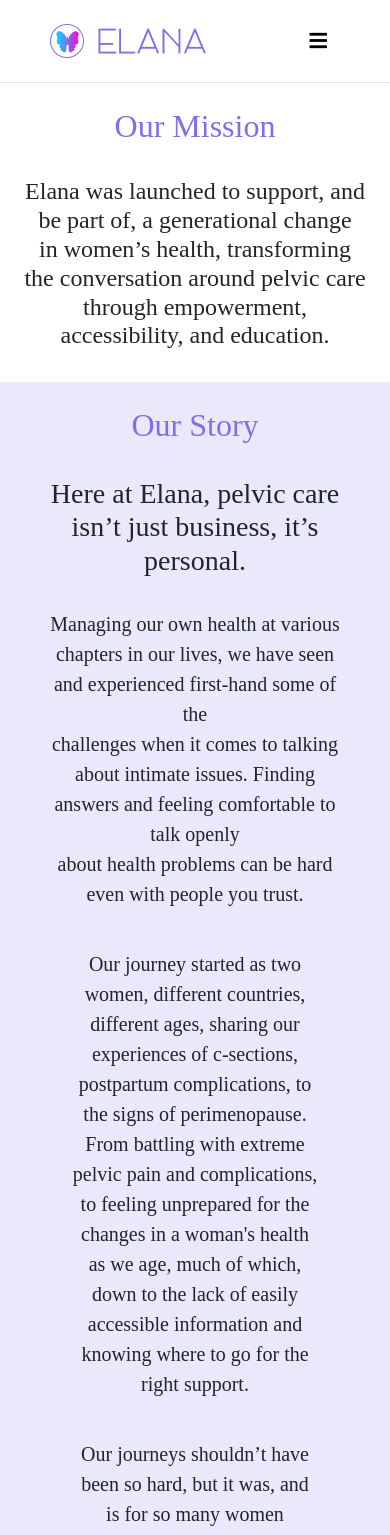
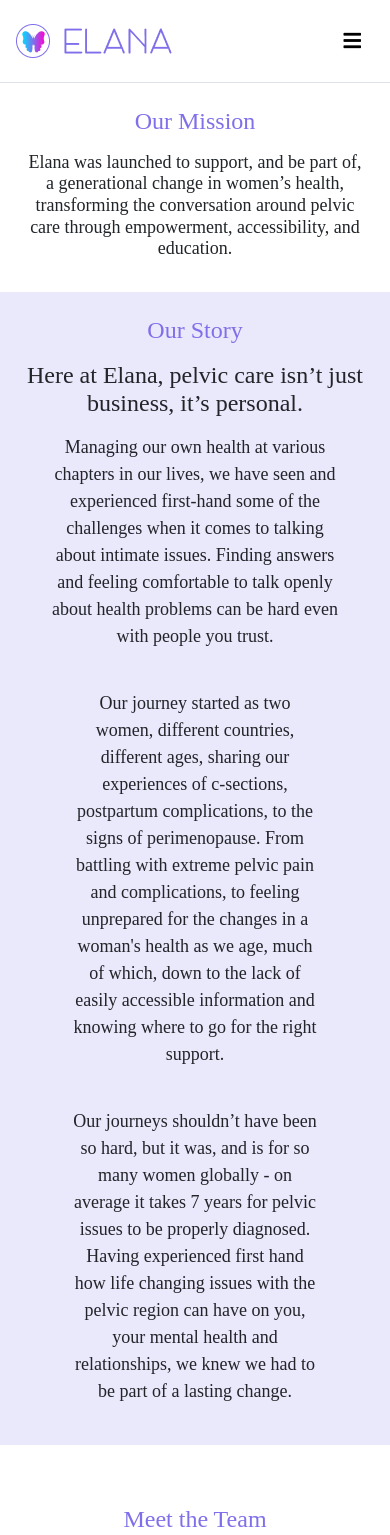
Before and after one commit to MVP-Marketplace/elana-new, a React (Create React App) app in the folder frontend/: page /about in a window 390 px wide. Shown: the top 1535 px of the page. Built offline with nearby package versions, Linux system fonts and the light colour scheme; a web font is replaced by a local one.

Commit message:
made changes to listing and browser page to align left, and fixed navbar responsive spacing

```diff
--- a/frontend/src/about.css
+++ b/frontend/src/about.css
@@ -10,6 +10,23 @@
 .about-banner-3 {
     background-color: #FFFFFF;
     margin: 60px 50px 75px 50px;
+}
+
+.about-banner-1-h1 {
+    padding-bottom: 1.5rem;
+}
+.about-banner-2-h3 {
+    padding-top: 1.5rem;
+    padding-bottom: 1.5rem;
+}
+@media (max-width: 768px) {
+    .about-banner-1-h1 {
+        padding-bottom: 0.5rem;
+    }
+    .about-banner-2-h3 {
+        padding-top: 0.5rem;
+        padding-bottom: 0.5rem;
+    }
 }
 
 /* Text Styling */
--- a/frontend/src/components/Navbar.jsx
+++ b/frontend/src/components/Navbar.jsx
@@ -34,7 +34,7 @@
 
 
   return (
-    <MDBNavbar expand="lg" className="d-flex navWrapper py-4 border-bottom">
+    <MDBNavbar expand="lg" className="d-flex navWrapper border-bottom">
       {/* <MDBContainer fluid> */}
 
         <Link to="/">
--- a/frontend/src/homepage.css
+++ b/frontend/src/homepage.css
@@ -183,6 +183,9 @@
 .fs-24-18 {
     font-size: 24px !important;
 }
+.fs-20-18 {
+    font-size: 20px !important;
+}
 @media(max-width: 768px){
     .fs-58-32 {
         font-size: 32px !important;
@@ -194,6 +197,9 @@
         font-size: 24px !important;
     }
     .fs-24-18 {
+        font-size: 18px !important;
+    }
+    .fs-20-18 {
         font-size: 18px !important;
     }
 }
--- a/frontend/src/index.css
+++ b/frontend/src/index.css
@@ -174,12 +174,14 @@
   align-items: center;
 }
 .navWrapper {
-  padding: 10px;
+  padding-top: 1.5rem;
+  padding-bottom: 1.5rem;
 
   }
 @media (max-width: 600px) {
   .navWrapper {
-  padding: 50px;
+  padding-left: 1rem;
+  padding-right: 1rem;
   }
   .fix{
     display: block;
@@ -934,11 +936,12 @@
 
 .titlepractitioner {
   font-family: 'Abhaya Libre', serif;
+  font-size: 40px;
 }
 
 .textpractitioner {
   font-family: 'Karla', sans-serif;
-  font-size: 16px;
+  font-size: 24px;
 }
 @media(max-width: 568px){
   .conta-responsive-browser{
@@ -950,6 +953,11 @@
   }
   .titlepractitioner {
    font-size: 24px;
+  }
+  .textpractitioner {
+    font-size: 18px;
+    padding-left: 1.5rem;
+    padding-right: 1.5rem;
   }
   .purpleboxes{
     width: 350px;
--- a/frontend/src/pages/FindingAPractitioner/ChoosingACategory.jsx
+++ b/frontend/src/pages/FindingAPractitioner/ChoosingACategory.jsx
@@ -2,6 +2,7 @@
 import { Link } from "react-router-dom";
 import { MDBCol, MDBRow } from 'mdb-react-ui-kit';
 import '../../index.css'
+import '../../homepage.css'
 import Categories from "../../img/Categories.png";
 import image1 from "../../img/image1.png";
 import image2 from "../../img/image2.png";
@@ -23,7 +24,7 @@
        <br/>
         <div className="text-center row">
             <h2 className="titlepractitioner col-sm-12 text-center">Browse Pelvic Health</h2>
-            <p className="textpractitioner col-sm-12">Choose a category from below that best matches your current symptoms and needs. <br />
+            <p className="textpractitioner col-sm-12">Choose a category from below that best matches your current symptoms and needs. <br className="mobile-view-hidden"/>
                 This will assist you in finding a provider who can help you.  </p>
         </div>
 
--- a/frontend/src/pages/HomePage/About.jsx
+++ b/frontend/src/pages/HomePage/About.jsx
@@ -8,26 +8,27 @@
 import Hannah from "../../img/hannah-lawrence.png"
 import Becky from "../../img/becky-graves.png"
 import "../../about.css"
+import "../../homepage.css"
 
 export const About = () => {
   return (
     <div>
 
         <div className="about-banner-1 p-4">
-          <h1 className="text-center text-al fs-48-32 brand-purple pb-4">Our Mission</h1>
-          <h3 className="text-center text-al fs-40-24">Elana was launched to support, and be part of, a generational change<br/>in women’s health, transforming the conversation around pelvic care<br/>through empowerment, accessibility, and education.</h3>
+          <h1 className="text-center text-al fs-40-24 brand-purple about-banner-1-h1">Our Mission</h1>
+          <h3 className="text-center text-al fs-24-18">Elana was launched to support, and be part of, a generational change<br className="mobile-view-hidden"/>{" "}in women’s health, transforming the conversation around pelvic care<br className="mobile-view-hidden"/>{" "}through empowerment, accessibility, and education.</h3>
         </div>
 
         <div className="about-banner-2 p-4">
-          <h1 className="text-center text-al fs-48-32 brand-purple">Our Story</h1>
-          <h3 className="text-center text-al fs-32-28 py-4">Here at Elana, pelvic care isn’t just business, it’s personal.​​</h3>
-          <p className="text-center text-al fs-24-20 px-4 fs-light-1">Managing our own health at various chapters in our lives, we have seen and experienced first-hand some of the<br/>challenges when it comes to talking about intimate issues. Finding answers and feeling comfortable to talk openly<br/>about health problems can be hard even with people you trust. </p>
-          <p className="text-center text-al fs-24-20 px-5 py-4 fs-light-1">Our journey started as two women, different countries, different ages, sharing our experiences of c-sections,<br/>postpartum complications, to the signs of perimenopause. From battling with extreme pelvic pain and complications,<br/>to feeling unprepared for the changes in a woman's health as we age, much of which, down to the lack of easily<br/>accessible information and knowing where to go for the right support. </p>
-          <p className="text-center text-al fs-24-20 px-5 fs-light-1">Our journeys shouldn’t have been so hard,  but it was, and is for so many women globally - on average it takes 7 years<br/>for pelvic issues to be properly diagnosed. Having experienced first hand how life changing issues with the pelvic region<br/>can have on you, your mental health and relationships, we knew we had to be part of a lasting change.</p>
+          <h1 className="text-center text-al fs-40-24 brand-purple">Our Story</h1>
+          <h3 className="text-center text-al fs-32-24 about-banner-2-h3">Here at Elana, pelvic care isn’t just business, it’s personal.​​</h3>
+          <p className="text-center text-al fs-24-18 px-4 fs-light-1">Managing our own health at various chapters in our lives, we have seen and experienced first-hand some of the<br className="mobile-view-hidden"/>{" "}challenges when it comes to talking about intimate issues. Finding answers and feeling comfortable to talk openly<br className="mobile-view-hidden"/>{" "}about health problems can be hard even with people you trust. </p>
+          <p className="text-center text-al fs-24-18 px-5 py-4 fs-light-1">Our journey started as two women, different countries, different ages, sharing our experiences of c-sections,<br className="mobile-view-hidden"/>{" "}postpartum complications, to the signs of perimenopause. From battling with extreme pelvic pain and complications,<br className="mobile-view-hidden"/>{" "}to feeling unprepared for the changes in a woman's health as we age, much of which, down to the lack of easily<br className="mobile-view-hidden"/>{" "}accessible information and knowing where to go for the right support. </p>
+          <p className="text-center text-al fs-24-18 px-5 fs-light-1">Our journeys shouldn’t have been so hard,  but it was, and is for so many women globally - on average it takes 7 years<br className="mobile-view-hidden"/>{" "}for pelvic issues to be properly diagnosed. Having experienced first hand how life changing issues with the pelvic region<br className="mobile-view-hidden"/>{" "}can have on you, your mental health and relationships, we knew we had to be part of a lasting change.</p>
         </div>
 
         <div className="about-banner-3">
-          <h1 className="text-center text-al fs-48-32 brand-purple mb-4">Meet the Team</h1>
+          <h1 className="text-center text-al fs-40-24 brand-purple mb-4">Meet the Team</h1>
           <MDBRow>
             <MDBCol className="mb-4" sm="6" md="3">
               <div className="about-img-1">
@@ -35,8 +36,8 @@
                   <img className="border curve-18" src={Helen} alt="Helen Grimshaw" />
                 </div>
                 <div>
-                  <h4 className="text-center text-al fs-24-16 mt-4">Helen Grimshaw</h4>
-                  <h5 className="text-center text-al fs-24-16">Co-founder</h5>
+                  <h4 className="text-center text-al fs-24-18 mt-4">Helen Grimshaw</h4>
+                  <h5 className="text-center text-al fs-24-18">Co-founder</h5>
                 </div>
               </div>
             </MDBCol>
@@ -46,8 +47,8 @@
                   <img className="border curve-18" src={Kerstin} alt="Kerstin Recker" />
                 </div>
                 <div>
-                  <h4 className="text-center text-al fs-24-16 mt-4">Kerstin Recker</h4>
-                  <h5 className="text-center text-al fs-24-16">Advisor, Co-founder</h5>
+                  <h4 className="text-center text-al fs-24-18 mt-4">Kerstin Recker</h4>
+                  <h5 className="text-center text-al fs-24-18">Advisor, Co-founder</h5>
                 </div>
               </div>
             </MDBCol>
@@ -57,8 +58,8 @@
                   <img className="border curve-18" src={Hannah} alt="Hannah Lawrence" />
                 </div>
                 <div>
-                  <h4 className="text-center text-al fs-24-16 mt-4">Hannah Lawrence</h4>
-                  <h5 className="text-center text-al fs-24-16">Marketing</h5>
+                  <h4 className="text-center text-al fs-24-18 mt-4">Hannah Lawrence</h4>
+                  <h5 className="text-center text-al fs-24-18">Marketing</h5>
                 </div>
               </div>
             </MDBCol>
@@ -68,8 +69,8 @@
                   <img className="border curve-18" src={Becky} alt="Becky Graves" />
                 </div>
                 <div>
-                  <h4 className="text-center text-al fs-24-16 mt-4">Becky Graves</h4>
-                  <h5 className="text-center text-al fs-24-16">Operations</h5>
+                  <h4 className="text-center text-al fs-24-18 mt-4">Becky Graves</h4>
+                  <h5 className="text-center text-al fs-24-18">Operations</h5>
                 </div>
               </div>
             </MDBCol>
--- a/frontend/src/pages/HomePage/PractitionerPage.jsx
+++ b/frontend/src/pages/HomePage/PractitionerPage.jsx
@@ -42,7 +42,7 @@
         <h3 className="text-center text-al fs-24-18 fw-bolder">
           We are on a mission to make it easier for practitioners to reach women
           who want to
-          <br />
+          <br className="mobile-view-hidden"/>
           take control of their pelvic health. We are actively building our
           network.
         </h3>
```
Also changed, not shown: frontend/src/pages/FindingAPractitioner/PractitionerListing.jsx (+13 -12 lines), frontend/src/pages/HomePage/AboutPage.jsx (deleted, +0 -43 lines).
